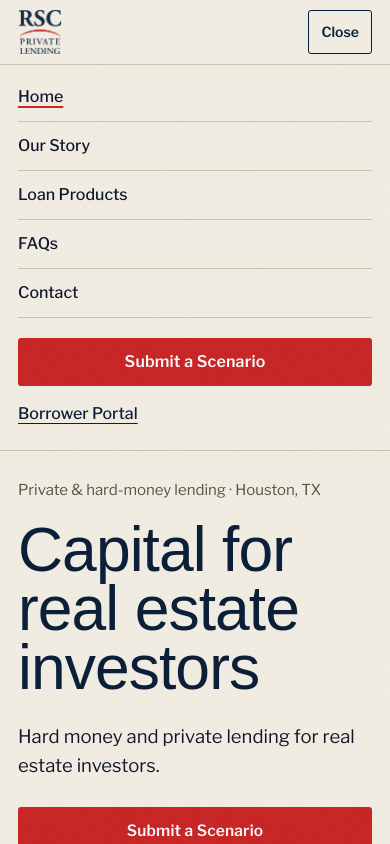
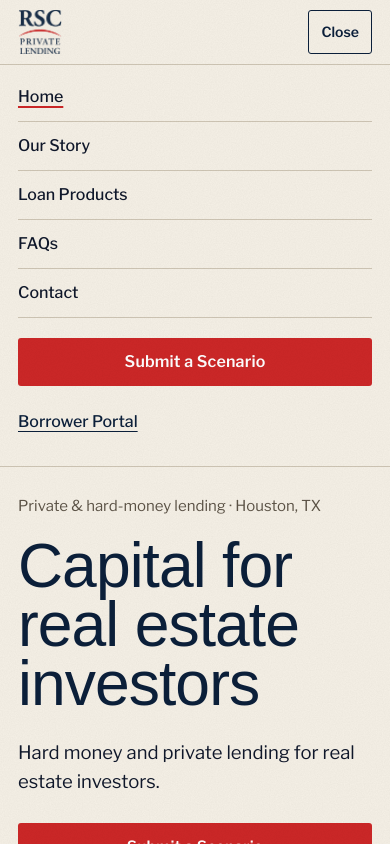
Before and after one commit to adrianjposoz-lang/Websitebuild, a Next.js app: page / in a window 390 px wide. Both pictures are taken after a click on the button "Menu". Shown: the top 844 px of the page. Built offline with nearby package versions, Linux system fonts and the light colour scheme; a web font is replaced by a local one.

Commit message:
Give the mobile-menu Borrower Portal link a 24px target
Co-authored-by: adrianjposoz-lang <adrianjposoz-lang@users.noreply.github.com>

```diff
--- a/src/components/Header.tsx
+++ b/src/components/Header.tsx
@@ -112,7 +112,7 @@ export function Header() {
             <Link
               href="/portal"
               aria-current={pathname === "/portal" ? "page" : undefined}
-              className="font-medium text-navy underline"
+              className="self-start py-2 font-medium text-navy underline"
             >
               Borrower Portal
             </Link>
```
